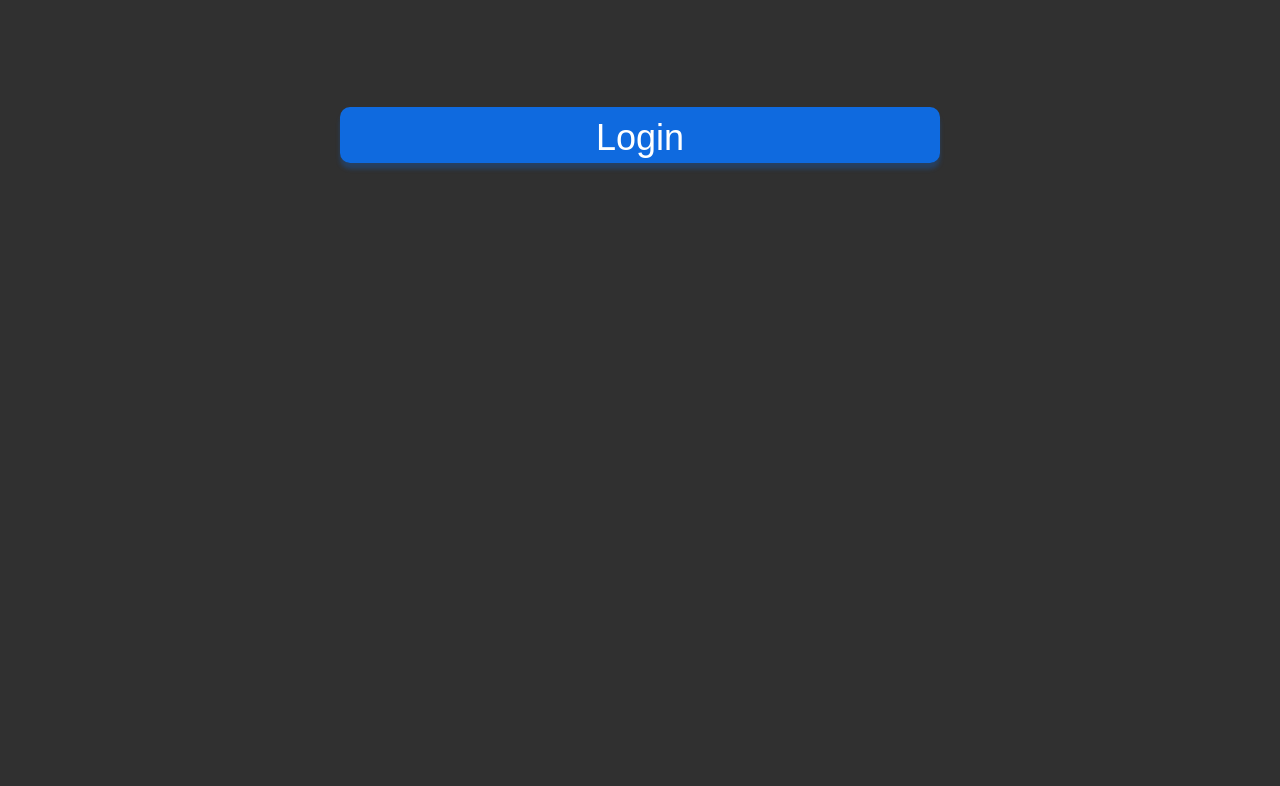
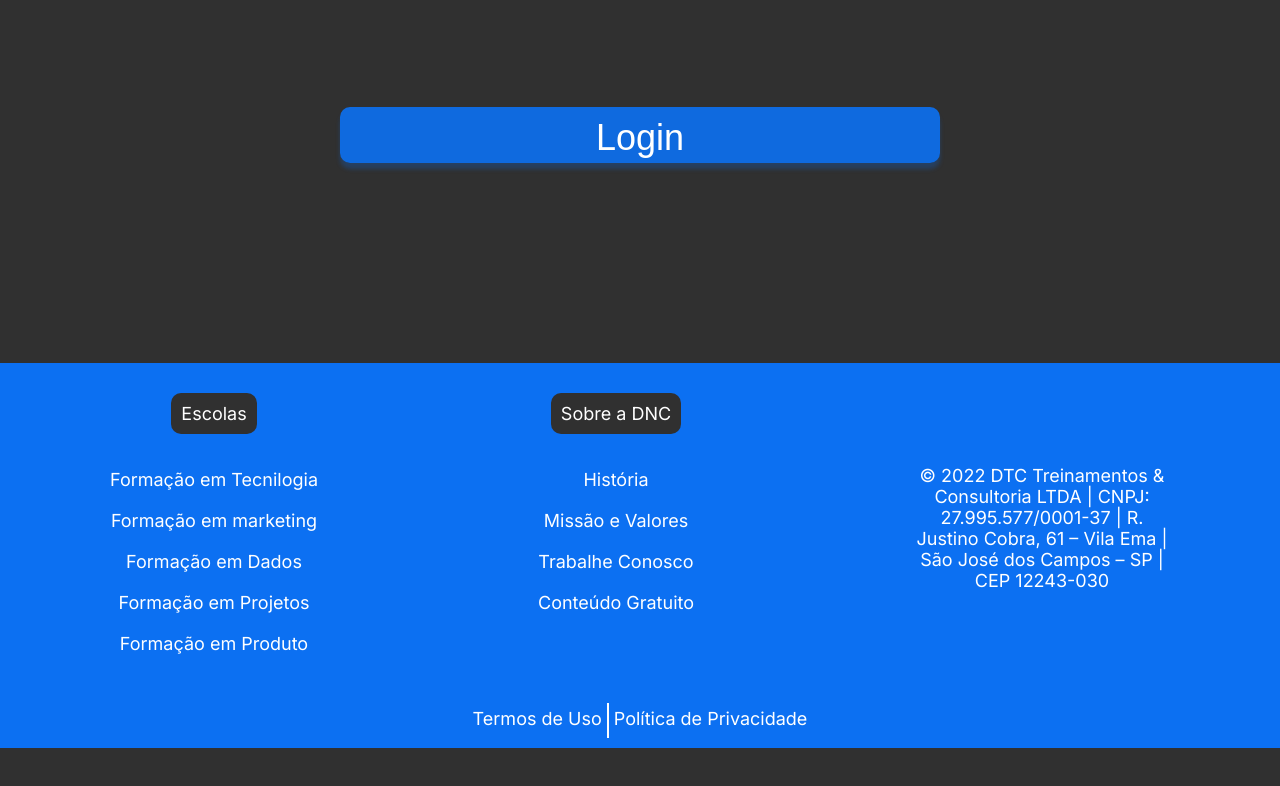
Before and after one commit to leandrodays/bootcamp-dnc, a plain HTML site: page index.html in a window 1280 px wide. Shown: the part 1374-2160 px from the top of the page. After the commit the page ends 2122 px from the top, so only its background shows below. Drawn offline with Linux system fonts and the light colour scheme.

```diff
--- a/estilo.css
+++ b/estilo.css
@@ -2,7 +2,7 @@
 
   :root {
       --azul-dnc: #0C70F2;
-      --preto-dnc: black;
+      --preto-dnc: #303030;;
       --cinza-hover: gray;
 
       --fonte-padrao: 'inter';
@@ -63,7 +63,7 @@
     align-items: center;
 
     margin-top: 100px;
-    margin-bottom: 2000px;
+    margin-bottom: 200px;
   }
    header{
     color: white;
@@ -142,3 +142,128 @@
   border: 0;
   cursor: pointer;
 }
+/* Footer */
+
+footer{
+  width: 100%;
+  background: #0C70F2;
+}
+footer .linha1 {
+  display: flex;
+  justify-content: space-around;
+  align-items: center;
+}
+footer ul{
+  list-style: none;
+  margin: 0;
+  padding: 0;
+
+}
+footer nav{
+  display: flex;
+  flex-direction: column;
+  align-items: center;
+
+  height: 330px;
+}
+footer h5 {
+  text-align: center ;
+  color: white;
+  font-weight: 400;
+  font-size: 18px;
+  font-family: var(--fonte-padrao);
+
+  background-color: var(--preto-dnc);
+  border-radius: 10px;
+  padding: 10px 10px 10px 10px;
+  margin-bottom: 15px;
+}
+footer ul li{
+  text-align: center;
+  color: white;
+  font-weight: 400;
+  font-size: 18px;
+  font-family: var(--fonte-padrao);
+  margin: 20px 0px 20px 0px;
+}
+footer ul li a{
+  color: white;
+  text-decoration: none;
+}
+footer ul li a:hover{
+  color: var(--cinza-hover);
+
+}
+footer .endereco{
+  font-weight: 400;
+  font-size: 18px;
+  font-family: var(--fonte-padrao);
+  color: white;
+  text-align: center;
+  width: 20%;
+}
+footer .linha2 {
+  height: 35px;
+  display: flex;
+  justify-content: center;
+  margin: 0px;
+  padding: 10px;
+}
+footer .linha2 a{
+  font-family: var(--fonte-padrao);
+  font-size: 18px;
+  font-weight: 400;
+  color: white;
+  text-decoration: none;
+  padding: 5px;
+
+}
+footer .linha2 a:first-child{
+  border-right: 2px solid white;
+
+}
+footer .linha2 a:hover{
+  color: var(--cinza-hover);
+}
+
+@media only screen and (max-width: 600px){
+    #principal {
+      flex-direction: column;
+      height: auto;
+    }
+    #menu{
+      flex-direction: column;
+      width: 100%;
+      margin: 0px;
+    }
+    #menu a {
+      height: 40px;
+      align-items: center;
+      display: flex;
+    }
+    #principal button {
+      width: 100%;
+      margin: 0px;
+    }
+
+/* Section */
+
+    section h1{
+      font-size: 38px;
+    }
+    section h2 {
+      font-size: 28px;
+      padding-right: 15px;
+      padding-left: 15px;
+    }
+    form {
+      width: 95%;
+      font-size: 20px;
+    }
+    .checkbox-itens label {
+      font-size: 17px;
+    }
+
+
+
+}
--- a/index.html
+++ b/index.html
@@ -68,5 +68,54 @@
              <input type="submit" value="Login">
         </form>
     </section>
+
+    <footer>
+          <div class="linha1">
+               <nav>
+                    <h5>Escolas</h5>
+                    <ul>
+                         <li>
+                              <a href="">Formação em Tecnilogia</a>
+                         </li>
+                         <li>
+                              <a href="">Formação em marketing</a>
+                         </li>
+                         <li>
+                              <a href="">Formação em Dados</a>
+                         </li>
+                         <li>
+                              <a href="">Formação em Projetos</a>
+                         </li>
+                         <li>
+                              <a href="">Formação em Produto</a>
+                         </li>
+                    </ul>
+               </nav>
+               <nav>
+                    <h5>Sobre a DNC</h5>
+                    <ul>
+                         <li>
+                              <a href="">História</a>
+                         </li>
+                         <li>
+                              <a href="">Missão e Valores</a>
+                         </li>
+                         <li>
+                              <a href="">Trabalhe Conosco</a>
+                         </li>
+                         <li>
+                              <a href="">Conteúdo Gratuito</a>
+                         </li>
+                    </ul>
+               </nav>
+          <div class="endereco">
+                    © 2022 DTC Treinamentos & Consultoria LTDA | CNPJ: 27.995.577/0001-37 | R. Justino Cobra, 61 – Vila Ema | São José dos Campos – SP | CEP 12243-030
+               </div>
+           </div>
+          <div class="linha2">
+                <a href="">Termos de Uso</a>
+                <a href="">Política de Privacidade</a>
+           </div>
+    </footer>
 </body>
 </html>
```
